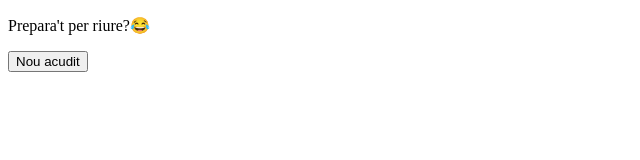
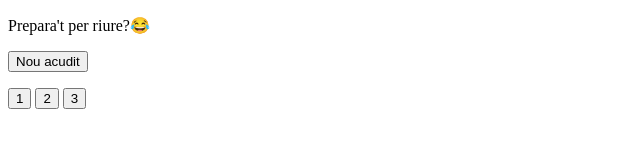
Before and after one commit to amarcilla/sprint-5, a website: page index.html in a window 1280 px wide. Shown: the whole page, without its empty margins (0-640 px from the left). Drawn offline with Linux system fonts and the light colour scheme.

Commit message:
Exercici 3

```diff
--- a/index.html
+++ b/index.html
@@ -10,6 +10,9 @@
     <p class="">Prepara't per riure?😂</p>
     <button class="" onclick="javascript:nouacudit()">Nou acudit</button>
     <div id="app"><p id="acudit">  </p></div>
+    <button class="" onclick="javascript:puntuaAcudit(1)" >1</button>
+    <button class="" onclick="javascript:puntuaAcudit(2)" >2</button>
+    <button class="" onclick="javascript:puntuaAcudit(3)" >3</button>
     <script src="./js/acudits.js"></script>
 </body>
 </html>
--- a/js/acudits.js
+++ b/js/acudits.js
@@ -1,6 +1,8 @@
+var reportJokes = [];
+
 // Exercici 1 i 2
 function nouacudit() {
-    //const ul=document.createElement('ul');
+
     let url = 'https://icanhazdadjoke.com/slack';
     // el fecth devuelve una promesa
 
@@ -38,3 +40,16 @@ function nouacudit() {
             console.warn('Something went wrong.', err);
         });
 }
+
+// Exercici 3
+function puntuaAcudit(score){
+    // La data  valoració en format ISO.https://www.w3schools.com/Jsref/jsref_toisostring.asp
+    const d = new Date();
+    let text = d.toISOString();
+    //The . innerHTML property refers to the literal HTML markup that is, once assigned, interpreted and incorporated into the DOM (Document Object Model) for the current document. ... value property simply refers to the content of typically an HTML input control,
+    const p2 = document.getElementById("acudit").innerHTML;
+    // afegim votació
+    let joke = { 'joke': p2 , 'Score' : score, 'date':text} ;
+    reportJokes.push( [joke,  1]);
+    console.table(reportJokes);
+}
```
